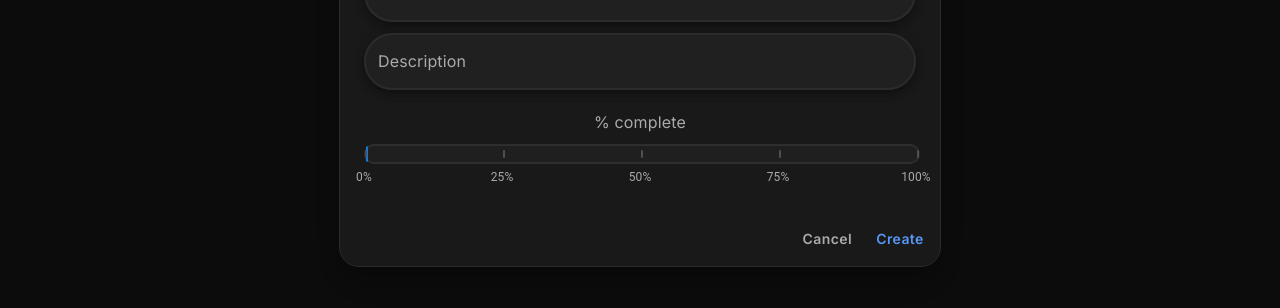
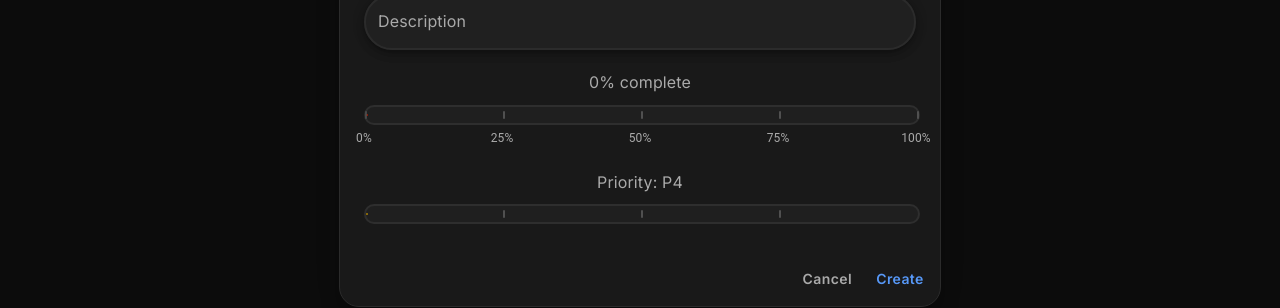
Before and after one commit to aqariio/notable, a React (Create React App) app: page /tasks in a window 1280 px wide. Both pictures are taken after a click on the button 640 px from the left and 748 px from the top of the page. Shown: the part 319-627 px from the top of the page. Built offline with nearby package versions, Linux system fonts and the light colour scheme; no server answers; the database is empty; a web font is replaced by a local one.

Commit message:
Add priority and auto sorting

```diff
--- a/src/components/Tasks.js
+++ b/src/components/Tasks.js
@@ -29,12 +29,32 @@ function parseStatus(status) {
   return Math.min(Math.max(0, status), 100) + "% complete";
 }
 
-function calculateColor(status) {
-  status = Math.min(Math.max(1, status), 100);
+function parsePriority(priority) {
+  return "P" + Math.min(Math.max(0, priority), 4);
+}
 
-  const red = Math.floor(0.75 * Math.sqrt(lerp(255 ** 2, 50 ** 2, status / 100)));
-  const green = Math.floor(0.75 * Math.sqrt(lerp(36 ** 2, 205 ** 2, status / 100)));
-  const blue = Math.floor(0.75 * Math.sqrt(lerp(0, 50 ** 2, status / 100)));
+function Color(r, g, b) {
+  this.r = r;
+  this.g = g;
+  this.b = b;
+}
+
+function calculateColor(
+  delta,
+  startColor = new Color(0, 0, 0),
+  endColor = new Color(0, 0, 0)
+) {
+  delta = Math.min(Math.max(0, delta), 1);
+
+  const red = Math.floor(
+    0.75 * Math.sqrt(lerp(startColor.r ** 2, endColor.r ** 2, delta))
+  );
+  const green = Math.floor(
+    0.75 * Math.sqrt(lerp(startColor.g ** 2, endColor.g ** 2, delta))
+  );
+  const blue = Math.floor(
+    0.75 * Math.sqrt(lerp(startColor.b ** 2, endColor.b ** 2, delta))
+  );
 
   // Convert the red and green components to hexadecimal and pad with zeros if necessary
   const redHex = red.toString(16).padStart(2, "0");
@@ -49,7 +69,7 @@ function lerp(a, b, delta) {
   return (1 - delta) * a + delta * b;
 }
 
-const marks = [
+const statusMarks = [
   {
     value: 0,
     label: "0%",
@@ -72,8 +92,20 @@ const marks = [
   },
 ];
 
+const priorityMarks = [
+  {
+    value: 1,
+  },
+  {
+    value: 2,
+  },
+  {
+    value: 3,
+  },
+];
+
 function TaskCard(props) {
-  const { title, desc, status, handleOpen } = props;
+  const { title, desc, status, priority, handleOpen } = props;
 
   return (
     <Card
@@ -97,7 +129,11 @@ function TaskCard(props) {
         <CardContent onClick={handleOpen} className={styles.tasks}>
           <Typography className={styles.title}>{title}</Typography>
           <Typography className={styles.description}>
-            {desc + " | " + parseStatus(status)}
+            {desc +
+              " | " +
+              parseStatus(status) +
+              " | " +
+              parsePriority(priority)}
           </Typography>
         </CardContent>
       </React.Fragment>
@@ -109,6 +145,7 @@ TaskCard.propTypes = {
   title: PropTypes.string.isRequired,
   desc: PropTypes.string.isRequired,
   status: PropTypes.string.isRequired,
+  priority: PropTypes.string.isRequired,
   handleOpen: PropTypes.func.isRequired,
 };
 
@@ -124,25 +161,39 @@ function TaskDialog(props) {
     title,
     description,
     status,
+    priority,
   } = props;
 
   const [completion, setCompletion] = React.useState(status);
 
+  const [importance, setImportance] = React.useState(priority);
+
   useEffect(() => {
     if (open) {
       setCompletion(status);
+      setImportance(priority);
     }
-  }, [status]);
+  }, [status, priority]);
 
-  const handleChange = (event, newValue) => {
+  const onCompletionChange = (event, newValue) => {
     if (typeof newValue === "number") {
       setCompletion(newValue);
+    }
+  };
+
+  const onImportanceChange = (event, newValue) => {
+    if (typeof newValue === "number") {
+      setImportance(invertImportance(newValue));
     }
   };
 
   const handleDelete = (id) => {
     deleteData(id);
     handleClose();
+  };
+
+  const invertImportance = (value) => {
+    return 4 - value;
   };
 
   return (
@@ -168,8 +219,9 @@ function TaskDialog(props) {
           const formJson = Object.fromEntries(formData.entries());
           const title = formJson.title;
           const description = formJson.description;
-          const status = completion;
-          addData(id, title, description, parseInt(status));
+          const status = parseInt(completion);
+          const priority = parseInt(importance);
+          addData(id, title, description, status, priority);
           handleClose();
         },
       }}
@@ -264,50 +316,6 @@ function TaskDialog(props) {
           fullWidth
           variant="outlined"
         />
-        {/* <TextField
-          sx={{
-            color: "#aaaaaa !important",
-            borderRadius: "50px",
-            boxShadow: 5,
-            backgroundColor: "#202020",
-            "& .MuiInputBase-input": {
-              fontFamily: '"Inter", sans-serif',
-              fontWeight: 400,
-              color: "#aaaaaa !important",
-            },
-            "& .MuiInputLabel-root": {
-              fontFamily: '"Inter", sans-serif',
-              fontWeight: 400,
-              color: "#aaaaaa !important",
-            },
-            "& .MuiOutlinedInput-root": {
-              "& fieldset": {
-                borderColor: "#2B2B2B",
-                borderWidth: "2px",
-                borderRadius: "50px",
-              },
-              "&:hover fieldset": {
-                borderColor: "#404040",
-                borderWidth: "2px",
-                borderRadius: "50px",
-              },
-              "&.Mui-focused fieldset": {
-                borderColor: "#505050",
-                borderWidth: "2px",
-                borderRadius: "50px",
-              },
-            },
-          }}
-          required
-          margin="dense"
-          id="status"
-          name="status"
-          label="Status"
-          type="text"
-          defaultValue={status}
-          fullWidth
-          variant="outlined"
-        /> */}
         <Typography
           gutterBottom
           sx={{
@@ -322,7 +330,11 @@ function TaskDialog(props) {
         <Slider
           aria-label="Completion"
           sx={{
-            color: calculateColor(completion),
+            color: calculateColor(
+              completion / 100,
+              new Color(255, 36, 0),
+              new Color(50, 205, 50)
+            ),
             "& .MuiSlider-track": {
               height: completion === 0 ? 0 : 14,
               marginLeft: "0.1rem !important",
@@ -350,12 +362,66 @@ function TaskDialog(props) {
           }}
           defaultValue={status}
           valueLabelDisplay="off"
-          onChange={handleChange}
-          marks={marks}
+          onChange={onCompletionChange}
+          marks={statusMarks}
           shiftStep={5}
           step={5}
           min={0}
           max={100}
+        />
+        <Typography
+          gutterBottom
+          sx={{
+            marginTop: 2,
+            fontFamily: '"Inter", sans-serif',
+            fontWeight: 400,
+            color: "#aaaaaa",
+          }}
+        >
+          Priority: P{importance}
+        </Typography>
+        <Slider
+          aria-label="Priority"
+          sx={{
+            color: calculateColor(
+              importance / 4,
+              new Color(238, 75, 43),
+              new Color(255, 191, 0)
+            ),
+            "& .MuiSlider-track": {
+              height: importance === 4 ? 0 : 14,
+              marginLeft: "0.1rem !important",
+              maxWidth: "99.6%",
+            },
+            "& .MuiSlider-thumb": {
+              height: 0,
+              width: 0,
+            },
+            "& .MuiSlider-rail": {
+              backgroundColor: "#2b2b2b",
+              border: "2px solid #505050",
+              height: 16,
+            },
+            "& .MuiSlider-mark": {
+              backgroundColor: "#505050",
+              height: 8,
+              width: 2,
+              marginLeft: "0.13rem !important",
+            },
+            "& .MuiSlider-markLabel": {
+              color: "#aaaaaa",
+              fontSize: "12px",
+            },
+          }}
+          defaultValue={priority}
+          value={invertImportance(importance)}
+          valueLabelDisplay="off"
+          onChange={onImportanceChange}
+          marks={priorityMarks}
+          shiftStep={1}
+          step={1}
+          min={0}
+          max={4}
         />
       </DialogContent>
       <DialogActions
@@ -410,13 +476,14 @@ TaskDialog.propTypes = {
   header: PropTypes.string.isRequired,
   confirmButton: PropTypes.string.isRequired,
   handleClose: PropTypes.func.isRequired,
-  handleDelete: PropTypes.func.isRequired,
+  handleDelete: PropTypes.func,
   open: PropTypes.bool.isRequired,
   addData: PropTypes.func.isRequired,
   id: PropTypes.string,
   title: PropTypes.string,
   description: PropTypes.string,
   status: PropTypes.number,
+  priority: PropTypes.number,
 };
 
 export default function Tasks() {
@@ -426,6 +493,7 @@ export default function Tasks() {
     title: "",
     description: "",
     status: "",
+    priority: "",
   });
 
   const handleOpenAdd = () => {
@@ -446,17 +514,28 @@ export default function Tasks() {
       title: "",
       description: "",
       status: "",
+      priority: "",
     });
   };
 
   const [tasks, setTasks] = useState([]);
 
-  const addData = async (id, title, description, status) => {
+  const sortTasks = (arr) => {
+    arr.sort((a, b) => {
+      if (a.priority === b.priority) {
+        return a.status - b.status;
+      }
+      return a.priority - b.priority;
+    });
+  };
+
+  const addData = async (id, title, description, status, priority) => {
     try {
       const docRef = await addDoc(collection(db, "tasks"), {
         title: title,
         description: description,
         status: status,
+        priority: priority,
       });
       getData();
       console.log("Document written with ID: ", docRef.id);
@@ -472,19 +551,21 @@ export default function Tasks() {
       querySnapshot.forEach((doc) => {
         tasksArray.push({ id: doc.id, ...doc.data() });
       });
+      sortTasks(tasksArray);
       setTasks(tasksArray);
     } catch (e) {
       console.error("Error getting documents: ", e);
     }
   };
 
-  const editData = async (id, title, description, status) => {
+  const editData = async (id, title, description, status, priority) => {
     try {
       const taskDoc = doc(db, "tasks", id);
       await updateDoc(taskDoc, {
         title: title,
         description: description,
         status: status,
+        priority: priority,
       });
       getData();
       console.log("Document updated with ID: ", id);
@@ -524,6 +605,7 @@ export default function Tasks() {
               title={task.title}
               desc={task.description}
               status={task.status}
+              priority={task.priority}
               handleOpen={() => handleOpenEdit(task)}
             />
           </Box>
@@ -541,6 +623,10 @@ export default function Tasks() {
       <TaskDialog
         header="Add new task"
         confirmButton="Create"
+        title=""
+        description=""
+        status={0}
+        priority={4}
         open={addOpen}
         handleClose={handleCloseAdd}
         addData={addData}
@@ -552,6 +638,7 @@ export default function Tasks() {
         title={currentTask.title}
         description={currentTask.description}
         status={currentTask.status}
+        priority={currentTask.priority}
         open={currentTask.id !== null}
         handleClose={handleCloseEdit}
         deleteData={() => deleteData(currentTask.id)}
```
